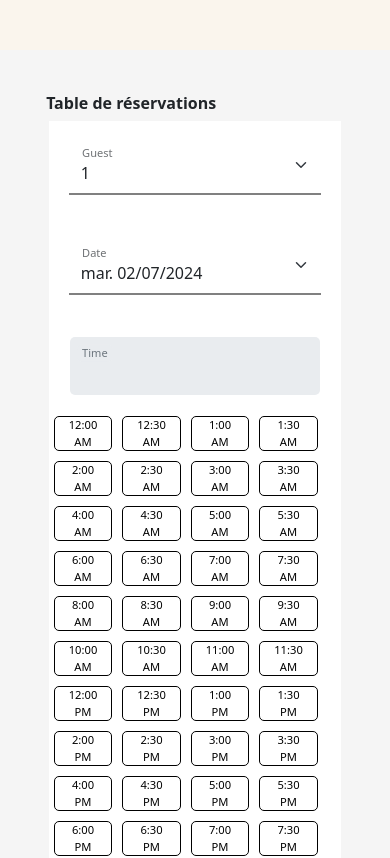
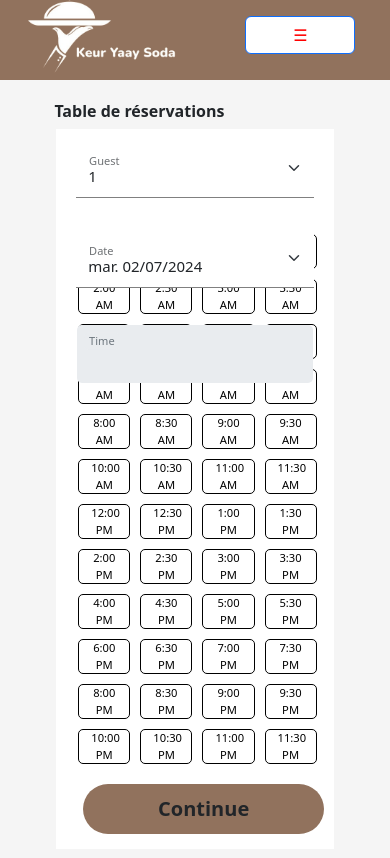
Before and after one commit to sodagueye/Projet-final, a React (Create React App) app: page /reservation in a window 390 px wide. Shown: the top 858 px of the page. Built offline with nearby package versions, Linux system fonts and the light colour scheme.

Commit message:
ajout du navbar sur la page de reservation

```diff
--- a/src/Redirection-after-confirmation/Page-redirect.css
+++ b/src/Redirection-after-confirmation/Page-redirect.css
@@ -40,3 +40,7 @@
   border: 1px solid gray;
   color: gray;
 }
+
+#PageRedirection .Redirect-Page-body iframe{
+  margin-left: -100px;
+}
--- a/src/Redirection-after-confirmation/Page-redirect.jsx
+++ b/src/Redirection-after-confirmation/Page-redirect.jsx
@@ -2,6 +2,8 @@ import React from "react";
 import "./Page-redirect.css";
 import { useLocation, useNavigate } from 'react-router-dom';
 import { IoIosArrowBack } from "react-icons/io";
+import CustomNavbar from "../Componentnav/CustomNavbar";
+
 
 const PageRedirection = () => {
   const location = useLocation();
@@ -18,6 +20,7 @@ const PageRedirection = () => {
 
   return (
     <section id="PageRedirection">
+      <CustomNavbar />
       <div className="container">
         <div className="row">
           <div className="Redirect-Page-head">
--- a/src/Reservation/Reservation.css
+++ b/src/Reservation/Reservation.css
@@ -4,6 +4,7 @@
 
 #reservationPage {
     background-color: #f5f5f5;
+    padding: 10px;
 }
 
 #reservationPage h1 {
@@ -25,6 +26,7 @@
 
 #reservationPage .form-head {
     display: flex;
+    height: 100px;
 }
 
 #reservationPage .form-floating {
@@ -52,20 +54,13 @@
     outline-width: 0cap;
 }
 
-#reservationPage .form-select {
+#reservationPage .form-floating  .form-select  {
     outline: none;
     border-radius: 0;
-    height: 10px;
-    margin-bottom: 10px;
-}
+    margin-bottom: 5px;
+    font-size: 15px;
+    margin-top: -5px;
 
-#reservationPage .form-select .option-back {
-    height: 30px;
-    list-style: none;
-    outline-style: none;
-    outline-offset: O;
-    outline-color: #FFF;
-    outline-width: 0cap;
 }
 
 #reservationPage .form-select [selected] {
@@ -81,12 +76,12 @@
 
 #reservationPage .form-select:focus {
     outline: none;
-    border-bottom: 2px solid #91725d;
+    border-bottom: 1px solid #91725d;
 }
 
 #reservationPage form select {
     border: none;
-    border-bottom: 2px solid gray;
+    border-bottom: 1px solid gray;
 }
 
 #floatingSelect:focus {
@@ -95,12 +90,12 @@
 
 #reservationPage form select:hover {
     border: none;
-    border-bottom: 2px solid #000;
+    border-bottom: 1px solid #000;
 }
 
 #reservationPage form select:focus {
     border: none;
-    border-bottom: 2px solid #91725d;
+    border-bottom: 1px solid #91725d;
     outline: none;
 }
 
@@ -157,6 +152,10 @@
     color: #fff;
 }
 
+#reservationPage .reservationPage-heure{
+    margin-left: 5px;
+}
+
 @media screen and (max-width: 769px) {
     #reservationPage .reservationPage-body h1{
         font-size: 100%;
--- a/src/Reservation/Reservation.jsx
+++ b/src/Reservation/Reservation.jsx
@@ -1,7 +1,8 @@
 import React, { useState } from "react";
 import "./Reservation.css";
 import axios from "axios";
-import { useNavigate } from 'react-router-dom';
+import { useNavigate } from "react-router-dom";
+import CustomNavbar from "../Componentnav/CustomNavbar";
 
 function ReservationPage() {
   const [invites, setInvites] = useState(1);
@@ -9,8 +10,8 @@ function ReservationPage() {
   const [hour, setHour] = useState("");
   const navigate = useNavigate();
 
-  const handleDateChange = (event) => {
-    setDate(new Date(event.target.value));
+  const handleDateChange = (e) => {
+    setDate(new Date(e.target.value));
   };
 
   const handleSubmit = async (e) => {
@@ -22,9 +23,12 @@ function ReservationPage() {
     };
 
     try {
-      const response = await axios.post("http://localhost:8080/api/reservation", formData);
+      const response = await axios.post(
+        "http://localhost:8080/api/reservation",
+        formData
+      );
 
-      navigate('/tables', { state: formData });
+      navigate("/tables", { state: formData });
       // navigate('/redirection-confirmation', { state: formData });
 
       console.log(response.data);
@@ -42,22 +46,20 @@ function ReservationPage() {
 
   return (
     <section id="reservationPage">
+      <CustomNavbar />
+
       <div className="row reservationPage-body">
         <h1>Table de réservations</h1>
         <form onSubmit={handleSubmit}>
           <div className="form-head justify-space-between">
-            <div className="form-floating col-md-4 mx-2 my-3">
+            <div className="form-floating col col-md-4 mx-2 my-3">
               <select
                 className="form-select"
                 value={invites}
                 onChange={(e) => setInvites(Number(e.target.value))}
               >
                 {[...Array(8).keys()].map((i) => (
-                  <option
-                    className="option-back"
-                    key={i + 1}
-                    value={i + 1}
-                  >
+                  <option className="option-back" key={i + 1} value={i + 1}>
                     {i + 1}
                   </option>
                 ))}
@@ -71,7 +73,9 @@ function ReservationPage() {
                 onChange={handleDateChange}
               >
                 {Array.from({ length: 7 }, (_, i) => {
-                  const newDate = new Date(Date.now() + i * 24 * 60 * 60 * 1000);
+                  const newDate = new Date(
+                    Date.now() + i * 24 * 60 * 60 * 1000
+                  );
                   return (
                     <option
                       className="option-back"
@@ -108,16 +112,28 @@ function ReservationPage() {
                   <button
                     className="col-md-2 secondaire"
                     type="button"
-                    onClick={() => handleHourChange(`${hour}:00`)}
+                    onClick={() => handleHourChange(`${hour}:00:00`)}
                   >
-                    {hour === 0 ? `12:00 AM` : hour < 12 ? `${hour}:00 AM` : hour === 12 ? `12:00 PM` : `${hour - 12}:00 PM`}
+                    {hour === 0
+                      ? `12:00 AM`
+                      : hour < 12
+                      ? `${hour}:00 AM`
+                      : hour === 12
+                      ? `12:00 PM`
+                      : `${hour - 12}:00 PM`}
                   </button>
                   <button
                     className="col-md-2 secondaire"
                     type="button"
-                    onClick={() => handleHourChange(`${hour}:30`)}
+                    onClick={() => handleHourChange(`${hour}:30:00`)}
                   >
-                    {hour === 0 ? `12:30 AM` : hour < 12 ? `${hour}:30 AM` : hour === 12 ? `12:30 PM` : `${hour - 12}:30 PM`}
+                    {hour === 0
+                      ? `12:30 AM`
+                      : hour < 12
+                      ? `${hour}:30 AM`
+                      : hour === 12
+                      ? `12:30 PM`
+                      : `${hour - 12}:30 PM`}
                   </button>
                 </React.Fragment>
               ))}
--- a/src/Track-reservation/TrackReservation.jsx
+++ b/src/Track-reservation/TrackReservation.jsx
@@ -2,6 +2,7 @@ import axios from "axios";
 import "./TrackReservation.css"
 import { FaCheckCircle } from "react-icons/fa";
 import { useLocation, useNavigate} from 'react-router-dom';
+import CustomNavbar from "../Componentnav/CustomNavbar";
 
 const TrackReservation = () => {
   const navigate = useNavigate();
@@ -39,9 +40,10 @@ const TrackReservation = () => {
   };
   return (
     <section id="trackreservation">
+      <CustomNavbar />
       <div className="container">
         <div className="row">
-            <div className="d-flex trackreservation-state">
+            <div className="d-flex trackreservation-state mt-5">
                 <div className="d-flex fa active"><FaCheckCircle /> <p>En attente</p></div> <hr />
                 <div className="d-flex fa"><FaCheckCircle /><p>Confirmé</p></div> <hr />
                 <div className="d-flex fa"><FaCheckCircle /><p>Reservé</p></div>
```
Also changed, not shown: 1 other file (tests, documents, lock files or other folders).
